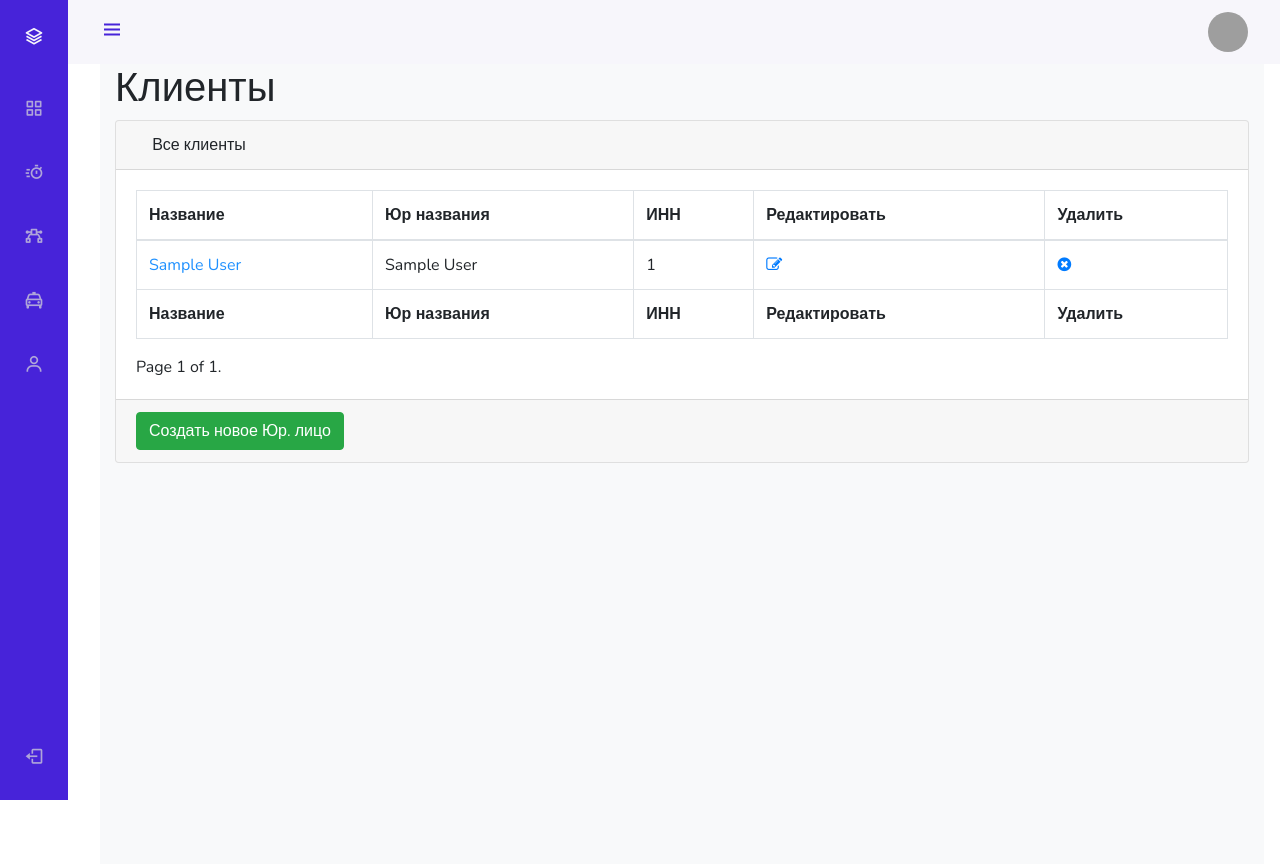
After one commit to dimon-filatov/Viking_v2, a Django app: page /customer/customer_full/ in a window 1280 px wide. The commit adds this page. Run offline with Django 4.2, Linux system fonts and the light colour scheme; tables that the repository leaves empty hold one stand-in row (values such as "Sample post"); some libraries are stand-ins or nearby versions; grey boxes are pictures that could not be loaded.

Commit message:
Make CustomerFull view

```diff
--- a/customers/templates/customers/customer_delete.html
+++ b/customers/templates/customers/customer_delete.html
@@ -4,7 +4,7 @@
 
 {% block content %}
     <div class="row">
-    <p> Осторожно! Вы точно хотите удалть клиента - {{ object.name }} ?</p>
+    <p> Осторожно! Вы точно хотите удалить клиента - {{ object.name }} ?</p>
         <form class="form-horizontal" action="{% url 'customer:customer_delete' pk=customer.id %}" method="post" enctype="multipart/form-data">
             {% csrf_token %}
 
@@ -18,5 +18,4 @@
             </a>
 
     </div>
-    </div>
 {% endblock %}
--- /dev/null
+++ b/customers/templates/customers/customers_full.html
@@ -0,0 +1,85 @@
+{% extends 'mainapp/base.html' %}
+{% load static %}
+
+{% block content %}
+    <main>
+        <div class="container-fluid">
+            <h1 class="mt-4">Клиенты</h1>
+            <div class="card mb-4">
+                <div class="card-header">
+                    <i class="fas fa-table mr-1"></i>
+                    Все клиенты
+                </div>
+                <div class="card-body">
+                    <div class="table-responsive">
+                        <table class="table table-bordered" id="dataTable" width="100%" cellspacing="0">
+                            <thead>
+                            <tr>
+                                <th>Название</th>
+                                <th>Юр названия</th>
+                                <th>ИНН</th>
+                                <th>Редактировать</th>
+                                <th>Удалить</th>
+                            </tr>
+                            </thead>
+                            <tfoot>
+                            <tr>
+                                <th>Название</th>
+                                <th>Юр названия</th>
+                                <th>ИНН</th>
+                                <th>Редактировать</th>
+                                <th>Удалить</th>
+                            </tr>
+                            </tfoot>
+                            <tbody>
+
+                            {% for customer in customers_full_lst %}
+                                <tr {% if customer.is_deleted %} style="opacity: 0.5;" {% endif %}>
+                                    <td><a href="{% url 'customer:customer_info' customer_id=customer.customer.pk %}"
+                                           style="color: dodgerblue">{{ customer.customer }}</a></td>
+                                    <td>{{ customer.full_name }}</td>
+                                    <td>{{ customer.inn }}</td>
+                                <td>
+                                    <a href="{% url 'customer:customer_full_update' pk=customer.id %}">
+                                        <i class="fa fa-edit"></i>
+                                    </a>
+                                </td>
+                                <td>
+                                    <a {% if customer.is_deleted %} class="invisible" {% endif %} href="{% url 'customer:customer_full_delete' pk=customer.id %}">
+                                        <i class="fa fa-times-circle"></i>
+                                    </a>
+                                </td>
+                                </tr>
+                            {% endfor %}
+                            </tbody>
+                        </table>
+
+                        <div class="pagination">
+                        <span class="step-links">
+                            {% if page_obj.has_previous %}
+                                <a href="?page=1">&laquo; first</a>
+                                <a href="?page={{ page_obj.previous_page_number }}">previous</a>
+                            {% endif %}
+
+                            <span class="current">
+                                Page {{ page_obj.number }} of {{ page_obj.paginator.num_pages }}.
+                            </span>
+
+                            {% if page_obj.has_next %}
+                                <a href="?page={{ page_obj.next_page_number }}">next</a>
+                                <a href="?page={{ page_obj.paginator.num_pages }}">last &raquo;</a>
+                            {% endif %}
+                        </span>
+                        </div>
+
+                    </div>
+                </div>
+                <div class="card-footer">
+                    <a href="{% url 'customer:customer_full_create' %}">
+                        <button class="btn btn-success">Создать новое Юр. лицо</button>
+                    </a>
+                </div>
+            </div>
+        </div>
+    </main>
+{% endblock %}
--- a/customers/templates/customers/one_customer.html
+++ b/customers/templates/customers/one_customer.html
@@ -12,7 +12,7 @@
                             <h5 class="card-title">{{ customer.name }}</h5>
                         </div>
                         <ul class="list-group list-group-flush">
-                            <li class="list-group-item"><b>ПОЛНЫЕ НАЗВАНИЯ:</b><br>
+                            <li class="list-group-item"><b>ЮР. НАЗВАНИЯ:</b><br>
                                 {% for full_name in customer.full_name.all %}
                                 {{ full_name }}<br>
                                 {% endfor %}
@@ -25,7 +25,9 @@
                         </ul>
                         <div class="card-body">
                             <a href="#" class="card-link">Адреса доставок</a>
+                            <a href="#" class="card-link">Юр. названия</a>
                             <a href="#" class="card-link">Штампы</a>
+                            <br>
                             {% if not customer.is_deleted %}
                             <a href="{% url 'customer:customer_update' pk=customer.id %}" class="card-link">Редактировать</a>
                             <a href="{% url 'customer:customer_delete' pk=customer.id %}" class="card-link text-danger">Удалить</a>
--- a/customers/urls.py
+++ b/customers/urls.py
@@ -1,7 +1,7 @@
 from django.urls import path, include
 
 from customers.views import CustomerListView, CustomerDetailView, CustomerCreateView, CustomerUpdateView, \
-    CustomerDeleteView
+    CustomerDeleteView, CustomerFullListView, CustomerFullCreateView, CustomerFullUpdateView, CustomerFullDeleteView
 
 app_name = 'customer'
 
@@ -11,4 +11,8 @@ urlpatterns = [
     path('create/', CustomerCreateView.as_view(), name='customer_create'),
     path('update/<int:pk>/', CustomerUpdateView.as_view(), name='customer_update'),
     path('delete/<int:pk>/', CustomerDeleteView.as_view(), name='customer_delete'),
+    path('customer_full/', CustomerFullListView.as_view(), name='customer_full'),
+    path('customer_full/create/', CustomerFullCreateView.as_view(), name='customer_full_create'),
+    path('customer_full/update/<int:pk>/', CustomerFullUpdateView.as_view(), name='customer_full_update'),
+    path('customer_full/delete/<int:pk>/', CustomerFullDeleteView.as_view(), name='customer_full_delete'),
 ]
--- a/customers/views.py
+++ b/customers/views.py
@@ -2,8 +2,8 @@ from django.http import HttpResponseRedirect
 from django.urls import reverse_lazy, reverse
 from django.views.generic import ListView, DetailView, CreateView, DeleteView, UpdateView
 
-from customers.forms import CustomerEditForm
-from customers.models import Customer
+from customers.forms import CustomerEditForm, CustomerFullEditForm
+from customers.models import Customer, CustomerFull
 from productions.models import Production
 
 
@@ -36,7 +36,7 @@ class CustomerDetailView(DetailView):
 
 class CustomerCreateView(CreateView):
     model = Customer
-    template_name = 'customers/customer_create.html'
+    template_name = 'customers/customer_update.html'
     form_class = CustomerEditForm
     success_url = reverse_lazy('customer:customer')
 
@@ -71,3 +71,54 @@ class CustomerDeleteView(DeleteView):
         context['title'] = 'продукт/удаление'
 
         return context
+
+
+class CustomerFullListView(ListView):
+    model = CustomerFull
+    template_name = "customers/customers_full.html"
+    context_object_name = 'customers_full_lst'
+    fields = '__all__'
+    paginate_by = 50
+
+    def get_context_data(self, *, object_list=None, **kwargs):
+        context = super(CustomerFullListView, self).get_context_data()
+        context['title'] = 'юр. лица'
+
+        return context
+
+
+class CustomerFullCreateView(CreateView):
+    model = CustomerFull
+    template_name = 'customers/customer_update.html'
+    form_class = CustomerFullEditForm
+    success_url = reverse_lazy('customer:customer_full')
+
+    def get_context_data(self, *, object_list=None, **kwargs):
+        context = super(CustomerFullCreateView, self).get_context_data()
+        context['title'] = 'Клиент/создание'
+        return context
+
+
+class CustomerFullUpdateView(UpdateView):
+    model = CustomerFull
+    template_name = 'customers/customer_update.html'
+    form_class = CustomerFullEditForm
+    success_url = reverse_lazy('customer:customer_full')
+
+    def get_context_data(self, *, object_list=None, **kwargs):
+        context = super(CustomerFullUpdateView, self).get_context_data()
+        context['title'] = 'Клиенты/редактировать'
+
+        return context
+
+
+class CustomerFullDeleteView(DeleteView):
+    model = Customer
+    template_name = 'customers/customer_full_delete.html'
+    success_url = reverse_lazy('customer:customer')
+
+    def get_context_data(self, *, object_list=None, **kwargs):
+        context = super(CustomerFullDeleteView, self).get_context_data()
+        context['title'] = 'продукт/удаление'
+
+        return context
--- a/mainapp/management/commands/fill_db.py
+++ b/mainapp/management/commands/fill_db.py
@@ -2,7 +2,7 @@ from datetime import datetime
 
 from django.core.management import BaseCommand
 import data
-from customers.models import Customer
+from customers.models import Customer, CustomerFull
 from deliveries.models import DeliveryOptions
 from employees.models import Position, Employer
 from materials.models import MaterialType, Material
@@ -15,6 +15,7 @@ class Command(BaseCommand):
         ProductStage.objects.all().delete()
         Production.objects.all().delete()
         ProductStage.objects.all().delete()
+        CustomerFull.objects.all().delete()
         Customer.objects.all().delete()
         ProductStageOptions.objects.all().delete()
         DeliveryOptions.objects.all().delete()
```
Also changed, not shown: customers/forms.py (+27 -1 lines), customers/templates/customers/customer_create.html (deleted, +0 -12 lines), customers/templates/customers/customer_full_delete.html (added, +23 -0 lines).
